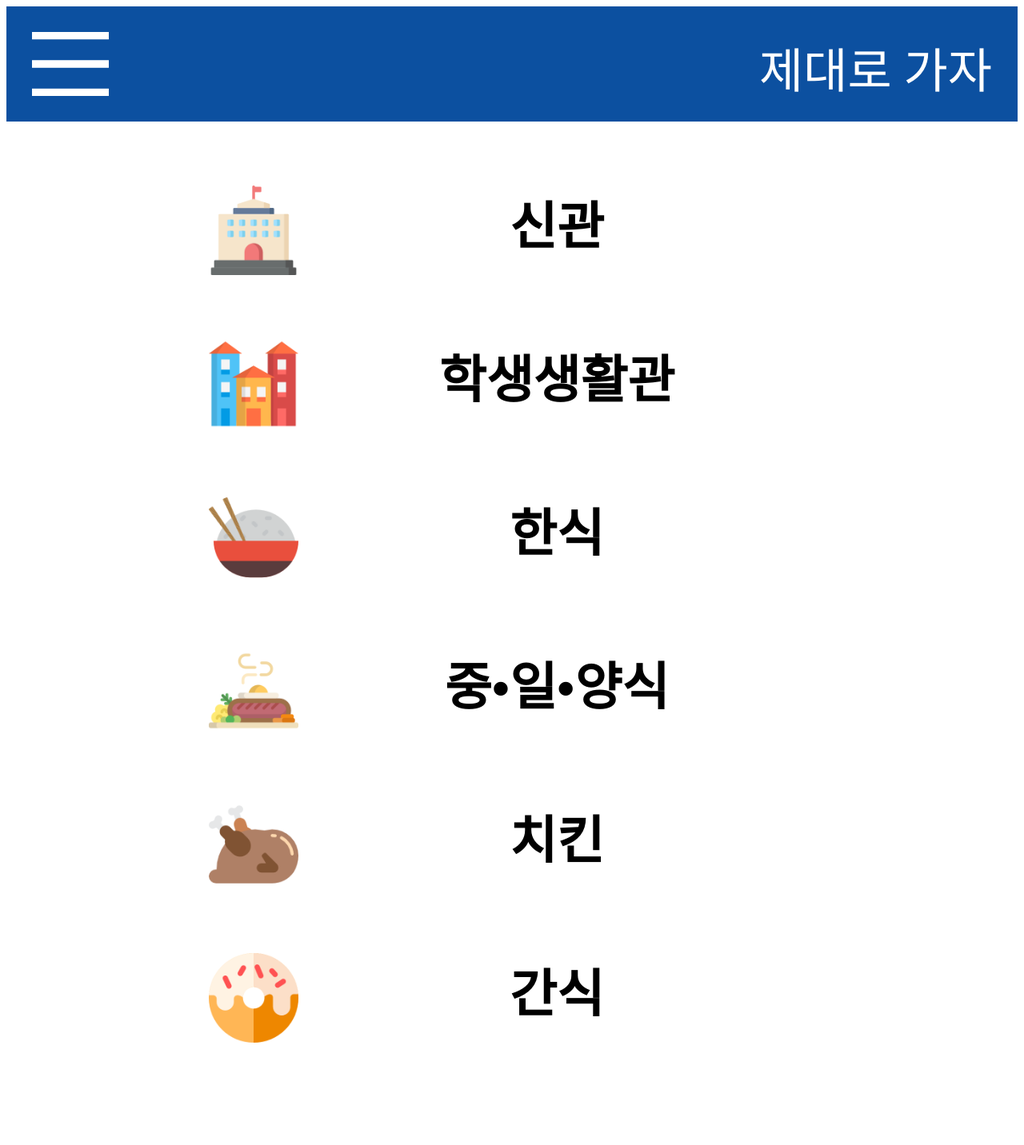
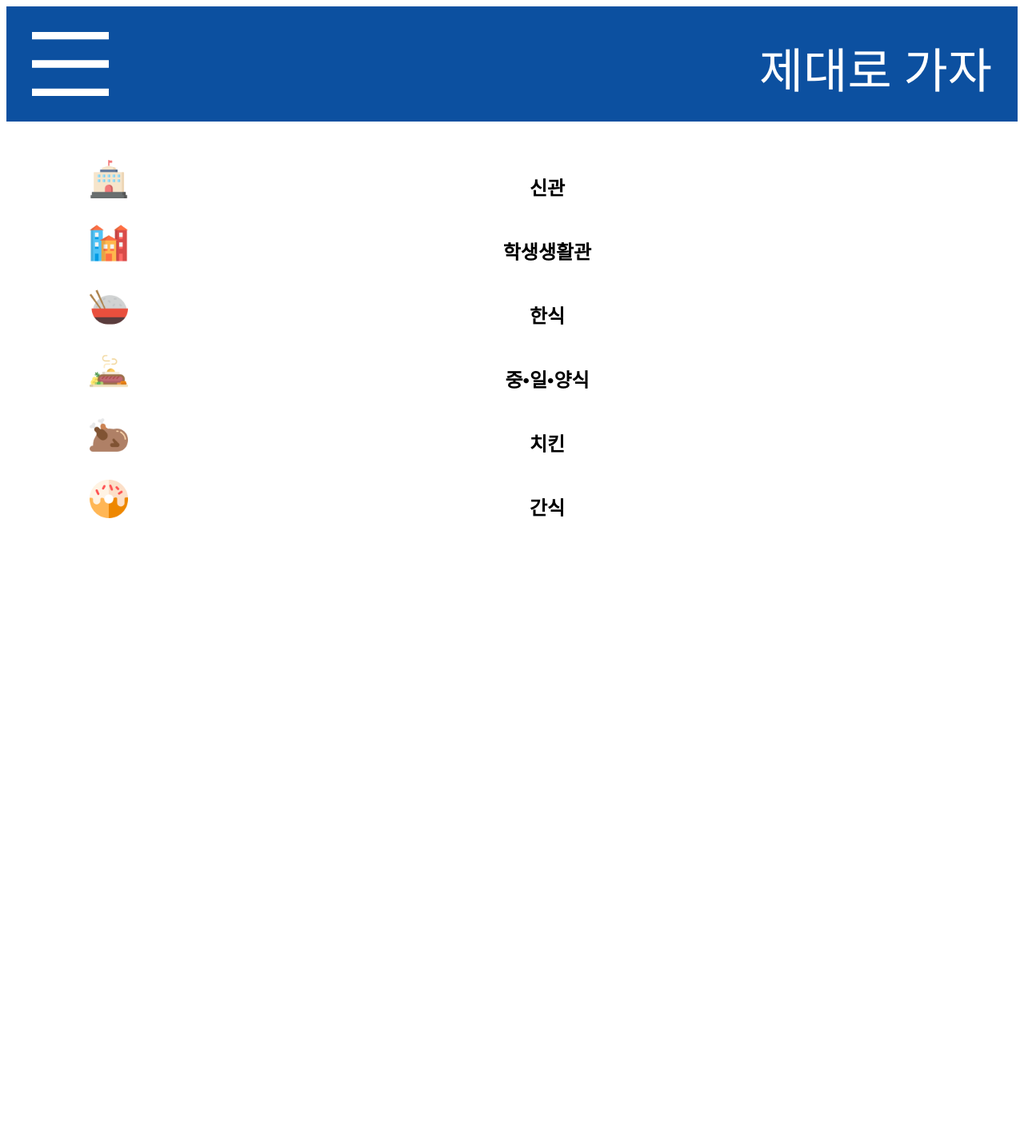
Before and after one commit to aerain/jedaero, a Node server app: page /food_sort in a window 1280 px wide. Shown: the whole page at 80% size. After the commit the page ends 648 px from the top, so only its background shows below. Run offline with Node 20, Linux system fonts and the light colour scheme.

Commit message:
20171103

```diff
--- a/public/stylesheets/food_sort.css
+++ b/public/stylesheets/food_sort.css
@@ -1,26 +1,40 @@
 .list{
-  font-size: 4rem;
-  font-style: bold;
+  font-size: 1.5rem;
   text-align: center;
   font-weight: bold;
   margin: auto;
-  width: 65%;
+  width: 95%;
+  }
+  .name{
+    margin: 2rem 0rem 3rem 3rem;
   }
 .new_build{
-  height: 10rem;
-  margin:5rem 2rem 2rem 2rem;
+  height: 1rem;
+  margin:1rem 2rem 2rem 2rem;
+  padding-top: 1rem;
 }
 .snack{
-  height: 10rem;
-  margin:2rem 2rem 5rem 2rem;
+  height: 1rem;
+  margin: 3rem 2rem 2rem 2rem;
+  padding-top: 1rem;
 }
 .list_food{
-  height: 10rem;
-  margin: 2rem;
-  vertical-align: middle;
+  height: 1rem;
+  margin: 3rem 2rem 2rem 2rem;
+  padding-top: 1rem;
 }
 .list img{
-  width: 7rem;
+  width: 3rem;
   float: left;
-
+  margin-top: 1rem;
+  margin-left: 2.5rem;
 }
+a:active{
+  color: black;
+}
+a:link{
+  color:black;
+}
+a:visited{
+  color:black;
+}
--- a/views/info/food_sort.ejs
+++ b/views/info/food_sort.ejs
@@ -2,7 +2,7 @@
 <html>
   <head>
     <meta charset="utf-8">
-    <!-- <meta name="viewport" id="viewport" content="width=device-width, height=device-height, initial-scale=1.0, maximum-scale=1.0, user-scalable=no" /> -->
+     <meta name="viewport" id="viewport" content="width=device-width, height=device-height, user-scalable=no" />
     <script src="/javascripts/jquery-2.1.3.min.js"></script>
   	<script src="/javascripts/materialsidebar.min.js"></script>
   	<script src="/javascripts/webslider.js"></script>
@@ -40,12 +40,12 @@
        </div>
      </section>
     <div class="list">
-      <div class="new_build"><img src="img/university.png">신관</div>
-      <div class="list_food"><img src="img/dormitory.png">학생생활관</div>
-      <div class="list_food"><img src="img/rice.png">한식</div>
-      <div class="list_food"><img src="img/steak.png">중•일•양식</div>
-      <div class="list_food"><img src="img/turkey.png">치킨</div>
-      <div class="snack"><img src="img/donut.png">간식</div>
+      <div class="new_build"><img src="img/university.png"><p class="name"><a href="/schoolfood";>신관</a></p></div>
+      <div class="list_food"><img src="img/dormitory.png"><p class="name"><a href="/dormitory";>학생생활관</a></p></div>
+      <div class="list_food"><img src="img/rice.png"><p class="name"><a href="/food?list=hansik">한식</a></p></div>
+      <div class="list_food"><img src="img/steak.png"><p class="name"><a href="/food?list=etc";>중•일•양식</a></p></div>
+      <div class="list_food"><img src="img/turkey.png"><p class="name"><a href="/food?list=chicken";>치킨</a></p></div>
+      <div class="snack"><img src="img/donut.png"><p class="name"><a href="/food?list=gansik";>간식</a></p></div>
     </div>
   </body>
 </html>
```
